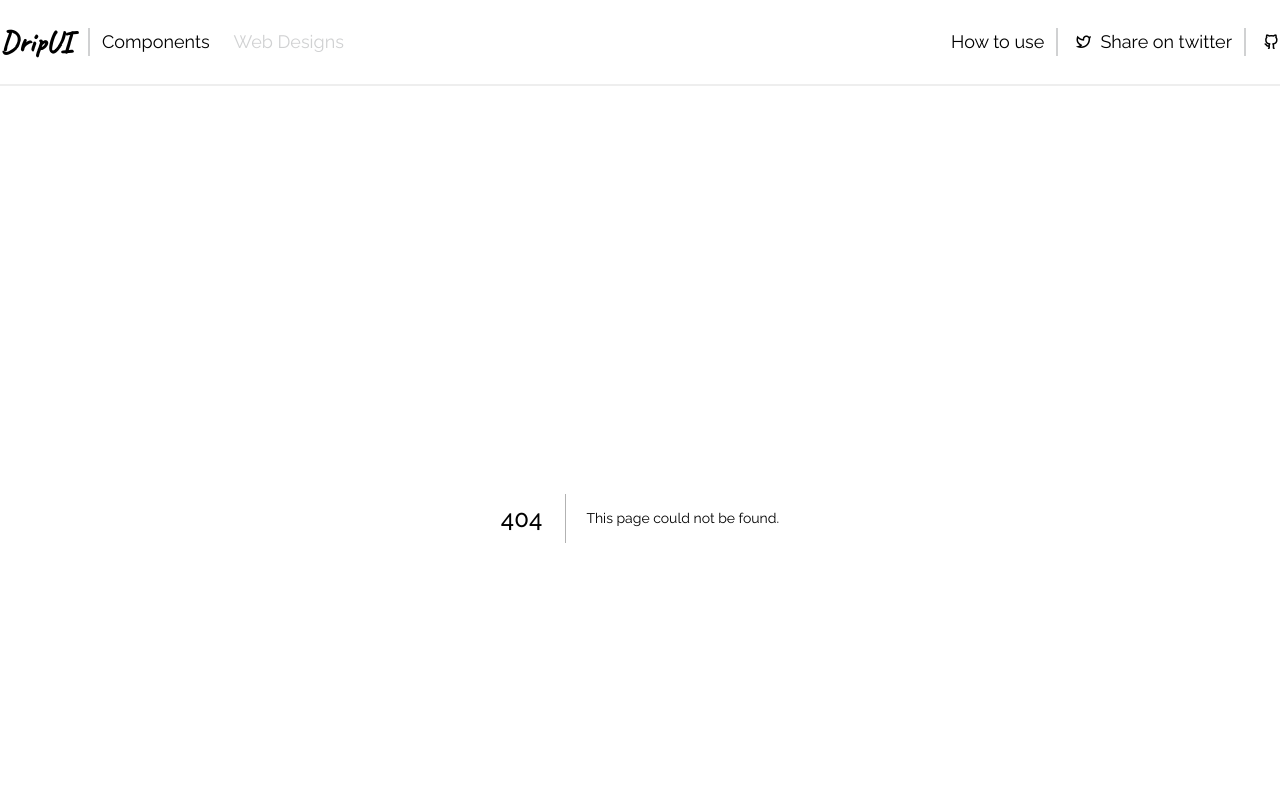
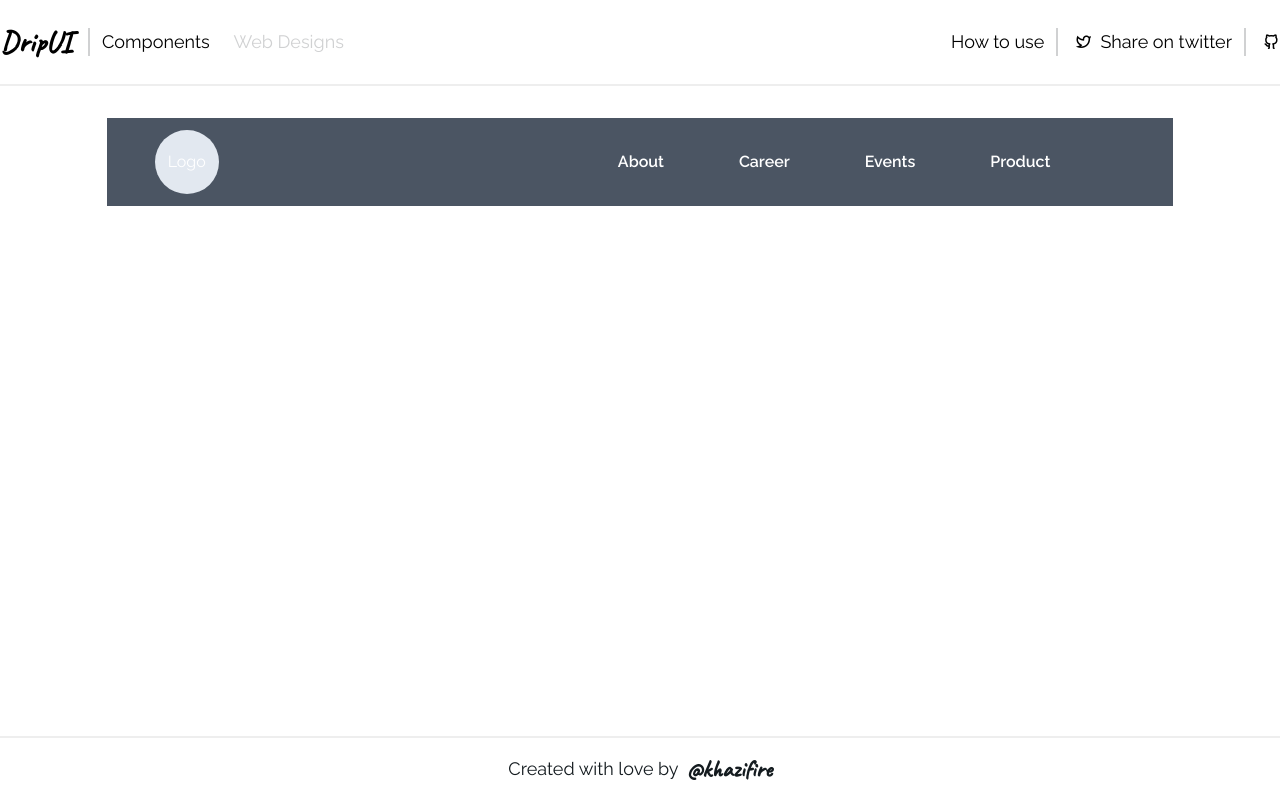
Before and after one commit to khazifire/DripUI, a Next.js app: page /test in a window 1280 px wide. Before the commit this address had no page. Shown: the top 800 px of the page. Built offline with nearby package versions, Linux system fonts and the light colour scheme.

Commit message:
created navbar

```diff
--- /dev/null
+++ b/pages/test.js
@@ -0,0 +1,48 @@
+import Link from "next/link";
+
+export default function Test() {
+  return (
+    <>
+      <nav className="flex justify-between items-center relative bg-gray-600 py-3 lg:px-12 px-6 text-white w-10/12 mx-auto">
+        <input type={"checkbox"} id="check" className="hidden peer" />
+        <div className="w-16 h-16 basis-16 rounded-full bg-slate-200 flex items-center justify-center">
+          Logo
+        </div>
+              <ul className="lg:flex lg:translate-x-0 lg:peer-checked:static absolute lg:static -translate-x-[100vh] lg:basis-3/5 justify-evenly font-bold peer-checked:translate-x-0 top-[88px] transition-transform duration-500 left-0 right-0  bg-black lg:bg-transparent">
+          <li>
+            <Link href={"/"}>
+              <span className="p-6 cursor-pointer flex lg:p-0 hover:bg-gray-500 transition-colors duration-700 ease-in">
+                About
+              </span>
+            </Link>
+          </li>
+          <li>
+            <Link href={"/"}>
+              <span className="p-6 cursor-pointer flex lg:p-0 hover:bg-gray-500 transition-colors duration-700 ease-in">
+                Career
+              </span>
+            </Link>
+          </li>
+          <li>
+            <Link href={"/"}>
+              <span className="p-6 cursor-pointer flex lg:p-0 hover:bg-gray-500 transition-colors duration-700 ease-in">
+                Events
+              </span>
+            </Link>
+          </li>
+          <li>
+            <Link href={"/"}>
+              <span className="p-6 cursor-pointer flex lg:p-0 hover:bg-gray-500 transition-colors duration-700 ease-in">
+                Product
+              </span>
+            </Link>
+          </li>
+        </ul>
+        <label
+          htmlFor="check"
+          className="lg:hidden w-10 h-1 relative rounded-full bg-white after:w-10 after:h-1 after:rounded-full after:bg-white before:w-10 before:h-1 before:rounded-full before:bg-white after:absolute after:top-2 before:-top-2 before:absolute cursor-pointer"
+        ></label>
+      </nav>
+    </>
+  );
+}
```
